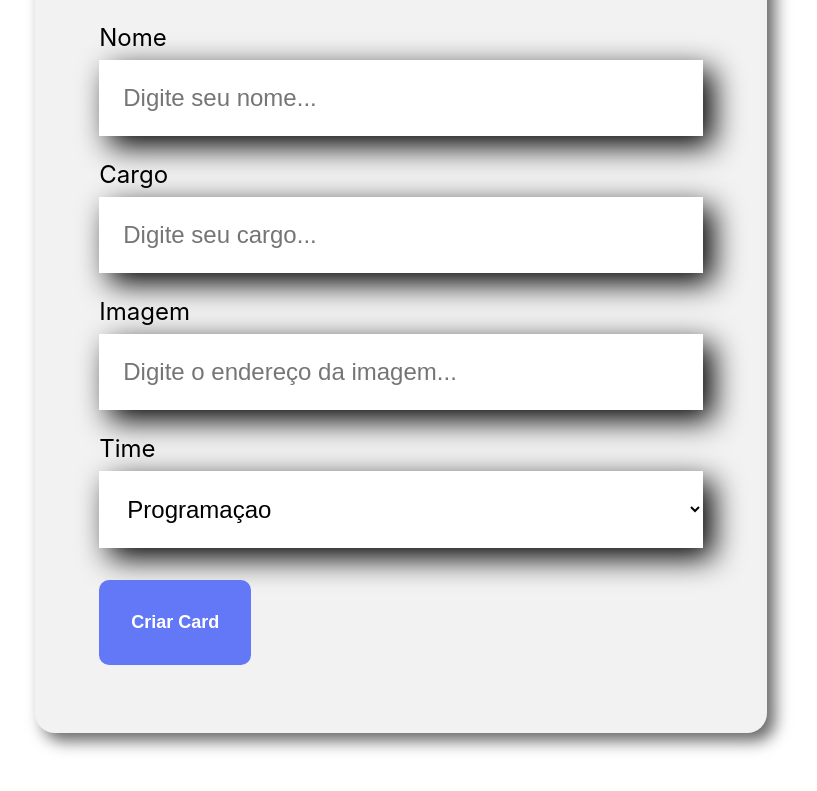
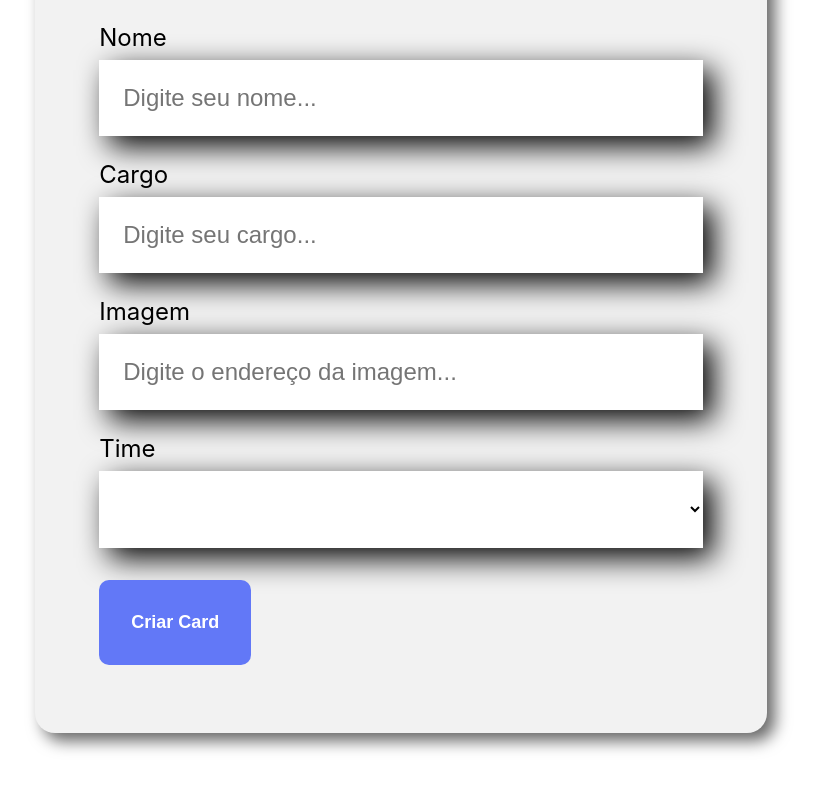
Before and after one commit to tiagochacon80/organo-react, a React (Create React App) app: page / in a window 1280 px wide. Shown: the part 664-1455 px from the top of the page, without its empty margins (239-1056 px from the left). Built offline with nearby package versions, Linux system fonts and the light colour scheme.

Commit message:
Correction du bug sur liste, effacer le formulaire

```diff
--- a/src/componentes/ListaSuspensa/index.js
+++ b/src/componentes/ListaSuspensa/index.js
@@ -4,9 +4,9 @@
     return (
         <div className='lista-suspensa'>
             <label>{props.label}</label>
-            <select onChange={evento => props.aoAlterado(evento.target.value)} required={props.required} value={props.value}>
+            <select onChange={evento => props.aoAlterado(evento.target.value)} required={props.required} value={props.valor}>
                 {props.itens.map(item => {
-                    return <option key={item}>{item}</option>
+                    return <option value={""}></option>
                 })}
             </select>
         </div>
```
